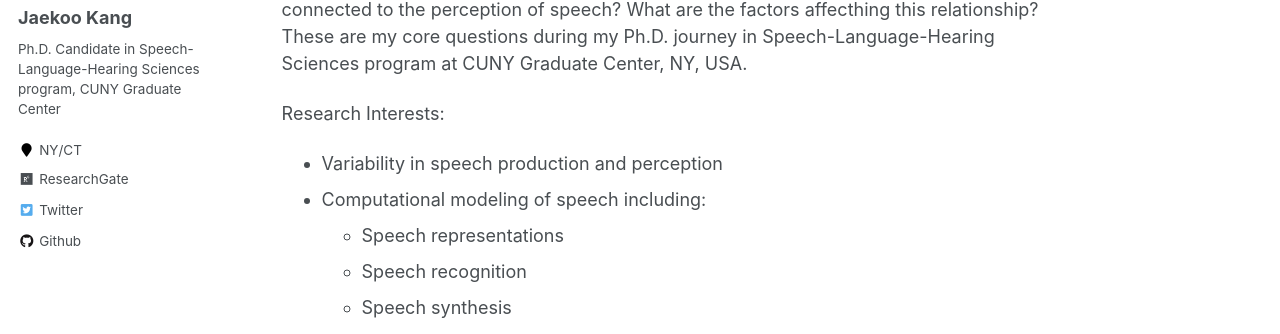
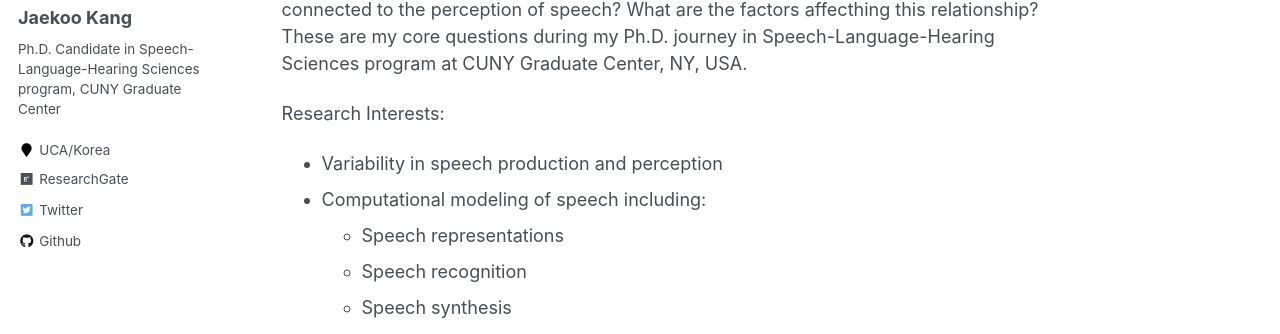
Before and after one commit to jaekookang/jaekookang.github.io, a Jekyll site: the page built from _pages/about.md, in a window 1280 px wide. Shown: the part 296-630 px from the top of the page. Built offline with Jekyll 4.4.1, drawn with Linux system fonts in a browser that asks for light colours.

```diff
--- a/_config.yml
+++ b/_config.yml
@@ -83,7 +83,7 @@ author:
   name             : "Jaekoo Kang"
   avatar           : "profile.png"
   bio              : "Ph.D. Candidate in Speech-Language-Hearing Sciences program, CUNY Graduate Center"
-  location         : "NY/CT"
+  location         : "UCA/Korea"
   employer         :
   pubmed           :
   googlescholar    :
```
Also changed, not shown: 8 other files.
